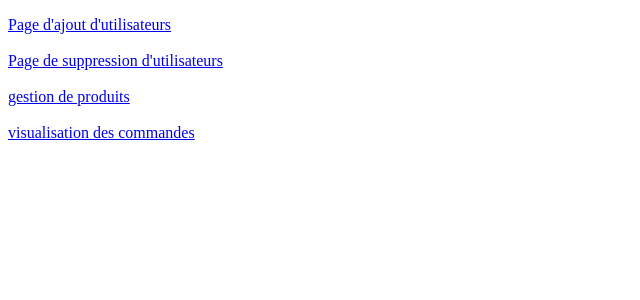
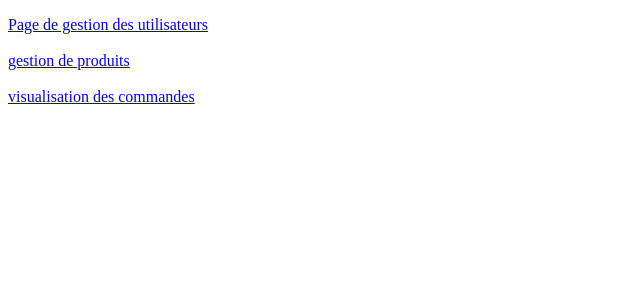
Before and after one commit to Toxylemarabout/substitution, a PHP site: page /admin.php in a window 1280 px wide. Shown: the part 96-396 px from the top of the page, without its empty margins (0-640 px from the left). Run offline with PHP 8.4, Linux system fonts and the light colour scheme; the visitor is signed in with stand-in values (Sample User, id 1).

Commit message:
modification d'un lien sur la page d'admin

```diff
--- a/admin.php
+++ b/admin.php
@@ -17,9 +17,7 @@
 
             { echo "
 
-            <a href='ajoutUtilisateur.php'>Page d'ajout d'utilisateurs</a> <br>
-            <br>
-            <a href='suppressionUtilisateur.php'>Page de suppression d'utilisateurs</a> <br>
+            <a href='gestionUtilisateur.php'>Page de gestion des utilisateurs</a> <br>
             <br>
             <a href='#'>gestion de produits</a> <br>
             <br>
```
